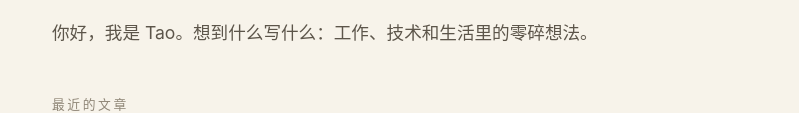
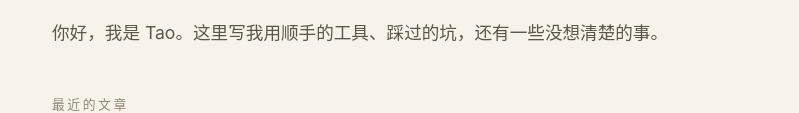
Before and after one commit to starslittle/blog, an Astro site: page / in a window 1280 px wide. Shown: the part 271-384 px from the top of the page, without its empty margins (240-1039 px from the left). Built offline with nearby package versions, Linux system fonts and the light colour scheme; Astro itself is replaced by a stand-in of ours.

Commit message:
Update homepage introduction

```diff
--- a/src/pages/index.astro
+++ b/src/pages/index.astro
@@ -46,7 +46,7 @@ const posts = (await getCollection('blog'))
 		<main>
 			<section class="hero">
 				<h1><em>Tao</em> 的<br />碎碎念</h1>
-				<p>你好，我是 Tao。{SITE_DESCRIPTION}</p>
+				<p>你好，我是 Tao。这里写我用顺手的工具、踩过的坑，还有一些没想清楚的事。</p>
 			</section>
 			<section>
 				<h2 class="eyebrow">最近的文章</h2>
```
